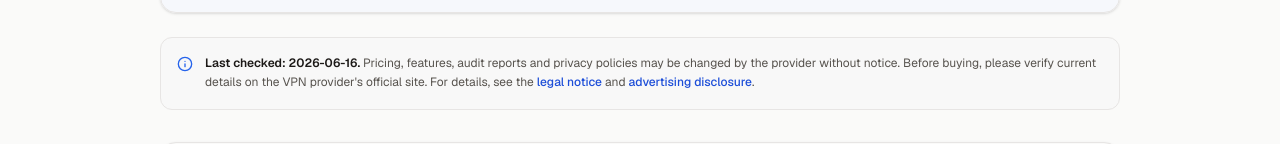
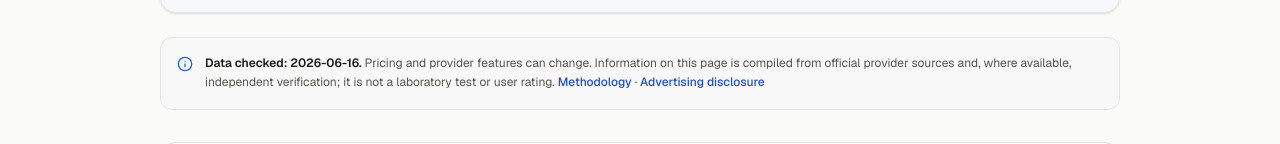
Before and after one commit to atpsec/vpncompaire, a Next.js app: page /en/inceleme/atlas-vpn in a window 1280 px wide. Shown: the part 458-602 px from the top of the page. Built offline with nearby package versions, Linux system fonts and the light colour scheme; no server answers.

Commit message:
Make data disclaimer source-based and transparent

```diff
--- a/src/components/legal/data-disclaimer.tsx
+++ b/src/components/legal/data-disclaimer.tsx
@@ -1,62 +1,57 @@
-import { useTranslations } from "next-intl";
+import { useLocale } from "next-intl";
 import { Info } from "lucide-react";
 import { Link } from "@/i18n/routing";
+import type { Locale } from "@/lib/site";
 
 type Props = {
   verifiedAt?: string;
   variant?: "inline" | "card";
 };
 
+const copy = {
+  tr: {
+    checked: "Veri kontrol tarihi:",
+    body: "Fiyatlar ve sağlayıcı özellikleri zamanla değişebilir. Bu sayfadaki bilgiler resmi sağlayıcı kaynakları ve uygun olduğunda bağımsız doğrulamalar temel alınarak derlenir; laboratuvar testi veya kullanıcı puanı değildir.",
+    methodology: "Metodoloji",
+    disclosure: "Reklam açıklaması",
+  },
+  en: {
+    checked: "Data checked:",
+    body: "Pricing and provider features can change. Information on this page is compiled from official provider sources and, where available, independent verification; it is not a laboratory test or user rating.",
+    methodology: "Methodology",
+    disclosure: "Advertising disclosure",
+  },
+  de: {
+    checked: "Daten geprüft:",
+    body: "Preise und Anbietermerkmale können sich ändern. Die Informationen auf dieser Seite werden aus offiziellen Anbieterquellen und, wenn verfügbar, unabhängiger Verifikation zusammengestellt; sie sind kein Labortest und keine Nutzerbewertung.",
+    methodology: "Methodik",
+    disclosure: "Werbehinweis",
+  },
+} as const;
+
 export function DataDisclaimer({ verifiedAt, variant = "card" }: Props) {
-  const t = useTranslations("legalNotices.dataDisclaimer");
+  const rawLocale = useLocale();
+  const locale = (rawLocale === "en" || rawLocale === "de" ? rawLocale : "tr") as Locale;
+  const t = copy[locale];
 
-  const text = t.rich("body", {
-    legal: (chunks) => (
-      <Link
-        href="/yasal-uyari"
-        className="font-medium text-brand-700 hover:underline whitespace-nowrap"
-      >
-        {chunks}
-      </Link>
-    ),
-    disclosure: (chunks) => (
-      <Link
-        href="/reklam-aciklamasi"
-        className="font-medium text-brand-700 hover:underline whitespace-nowrap"
-      >
-        {chunks}
-      </Link>
-    ),
-  });
+  const content = (
+    <>
+      {verifiedAt ? <span className="font-semibold text-ink">{t.checked} {verifiedAt}. </span> : null}
+      {t.body}{" "}
+      <Link href="/metodoloji" className="font-medium text-brand-700 hover:underline whitespace-nowrap">{t.methodology}</Link>{" · "}
+      <Link href="/reklam-aciklamasi" className="font-medium text-brand-700 hover:underline whitespace-nowrap">{t.disclosure}</Link>
+    </>
+  );
 
   if (variant === "inline") {
-    return (
-      <p className="text-xs text-ink-muted leading-relaxed">
-        {verifiedAt ? (
-          <span className="font-medium text-ink">
-            {t("lastChecked")} {verifiedAt}.
-          </span>
-        ) : null}{" "}
-        {text}
-      </p>
-    );
+    return <p className="text-xs text-ink-muted leading-relaxed">{content}</p>;
   }
 
   return (
     <div className="mt-6 rounded-lg border border-border bg-surface-subtle/40 p-4">
       <div className="flex items-start gap-3 text-xs leading-relaxed text-ink-muted">
-        <Info
-          className="mt-0.5 size-4 shrink-0 text-brand-600"
-          aria-hidden="true"
-        />
-        <p>
-          {verifiedAt ? (
-            <span className="font-semibold text-ink">
-              {t("lastChecked")} {verifiedAt}.{" "}
-            </span>
-          ) : null}
-          {text}
-        </p>
+        <Info className="mt-0.5 size-4 shrink-0 text-brand-600" aria-hidden="true" />
+        <p>{content}</p>
       </div>
     </div>
   );
```
